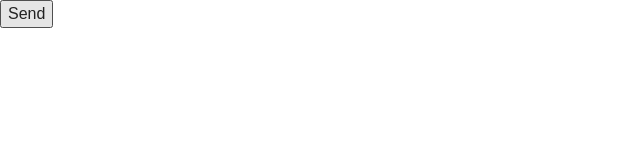
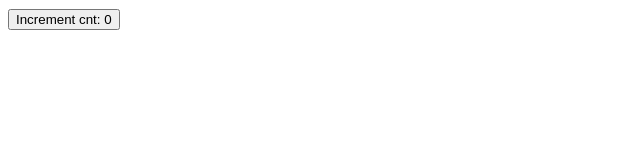
Before and after one commit to fzoozai/vue-js, a website: page src/index.html in a window 1280 px wide. Shown: the whole page, without its empty margins (0-640 px from the left). Drawn offline with Linux system fonts and the light colour scheme; files that its build step writes are made by us from their sources.

Commit message:
Add counter with onClick event, vue style with at-symbolclick

```diff
--- a/src/index.html
+++ b/src/index.html
@@ -8,7 +8,6 @@
         <meta name="viewport" content="width=device-width, initial-scale=1">
         <link rel="apple-touch-icon" href="apple-touch-icon.png">
         <!-- Place favicon.ico in the root directory -->
-        <link rel="stylesheet" href="css/normalize.css">
         <link rel="stylesheet" href="css/main.css">
         <script src="js/vendor/modernizr-2.8.3.min.js"></script>
     </head>
@@ -19,11 +18,9 @@
         <!-- Add your site or application content here -->
 
         <div id="app">
-            <form action="done.html" @submit.prevent = "handleIt">
-                <button type="submit">
-                    Send
-                </button>
-            </form>
+         <button type="submit" @click="updateCount">
+             Increment cnt: {{ count }}
+         </button>
         </div>
 
         <script src="js/plugins.js"></script>
@@ -32,26 +29,29 @@
         <!--VueJs-->
         <script src="js/vue.js"></script>
 
-        <!-- Google Analytics: change UA-XXXXX-X to be your site's ID. -->
-        <script>
-            (function(b,o,i,l,e,r){b.GoogleAnalyticsObject=l;b[l]||(b[l]=
-            function(){(b[l].q=b[l].q||[]).push(arguments)});b[l].l=+new Date;
-            e=o.createElement(i);r=o.getElementsByTagName(i)[0];
-            e.src='https://www.google-analytics.com/analytics.js';
-            r.parentNode.insertBefore(e,r)}(window,document,'script','ga'));
-            ga('create','UA-XXXXX-X','auto');ga('send','pageview');
-        </script>
 
         <script>
             new Vue ({
                 el: '#app',
+                data: {
+                    count: 0
+                },
                 methods: {
-                    handleIt: function () {
-                        alert('Handled');
+                    updateCount: function () {
+                        this.count += 1;
                     }
                 }
             });
         </script>
 
+        <!-- Google Analytics: change UA-XXXXX-X to be your site's ID. -->
+        <script>
+            (function(b,o,i,l,e,r){b.GoogleAnalyticsObject=l;b[l]||(b[l]=
+                function(){(b[l].q=b[l].q||[]).push(arguments)});b[l].l=+new Date;
+                e=o.createElement(i);r=o.getElementsByTagName(i)[0];
+                e.src='https://www.google-analytics.com/analytics.js';
+                r.parentNode.insertBefore(e,r)}(window,document,'script','ga'));
+            ga('create','UA-XXXXX-X','auto');ga('send','pageview');
+        </script>
     </body>
 </html>
```
